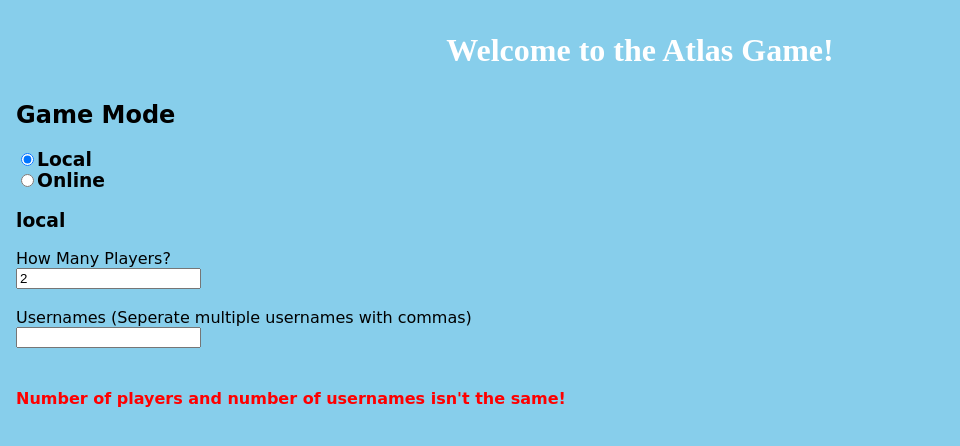
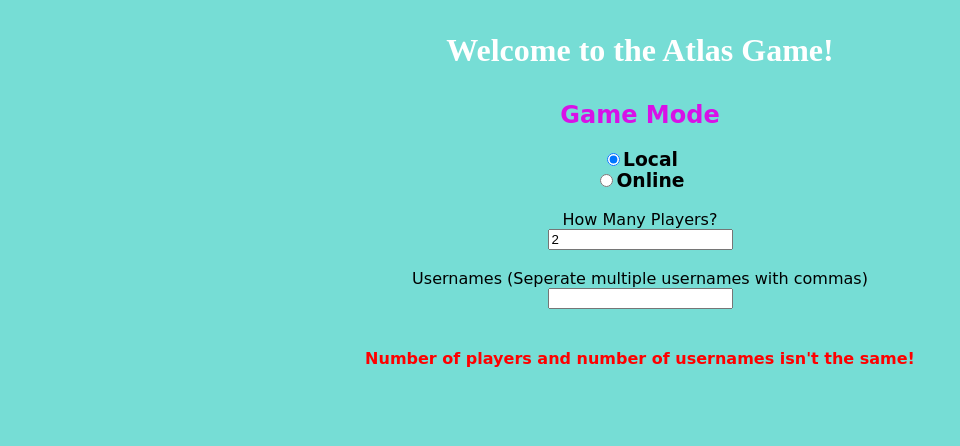
Before and after one commit to DarthKitten2130/atlas-vue, a Vue app: page / in a window 1280 px wide. Shown: the top 446 px of the page, without its empty margins (0-960 px from the left). Built offline with nearby package versions, Linux system fonts and the light colour scheme; a web font is replaced by a local one.

Commit message:
Added Considerable CSS

```diff
--- a/src/App.vue
+++ b/src/App.vue
@@ -12,7 +12,6 @@
                 <input type="radio" id="online" name="mode" value="online" v-model="gm">
                 <label for="online">Online</label><br>
             </form></h3>
-            <h3>{{ gm }}</h3>
     </div>
 
     <div id="info">
@@ -34,6 +33,7 @@
     <div id="game" v-if="equalUserNames" >
         <span style="text-align:center">
         <h1>{{ countryName.slice(-1).toUpperCase() }}</h1>
+        <br>
         <form>
             <input v-model="countryName" autocomplete="off" placeholder="Country" :disabled="!gameStarted"><br><br>
         </form>
@@ -51,6 +51,7 @@
         <h4 v-if="gameQuit">{{ this.userNames.split(',')[this.turn] }} lost!</h4>
         </span>
 
+<br>
 
         <table style="width: 100%">
             <thead>
@@ -130,7 +131,7 @@ export default{
         },
 
         charCheck() {
-            return this.oldCountry.slice(-1) === this.newCountry.charAt(0);
+            return this.oldCountry.charAt(-1) === this.newCountry.charAt(0);
         }
     },
 
@@ -202,7 +203,20 @@ export default{
   font-family: 'Kablammo';
   src: url('./assets/fonts/Kablammo-Regular-VariableFont_MORF.ttf') format('truetype');
 }
+
 body {font-family:'Comic Sans MS';
-       background-color: skyblue;}
-h1 {color: white; font-family: 'Kablammo'; text-align: center;}
+       background-color: #76DDD5;}
+h1 {color: white;
+    font-family: 'Kablammo';}
+
+h2 {color: #D811E7}
+
+div {text-align: center;}
+
+ul {list-style: none;
+    list-style-position:outside;
+    margin-left: -50px}
+
+table,tfoot,tr,td {text-align: center;
+                   table-layout: fixed;}
 </style>
```
